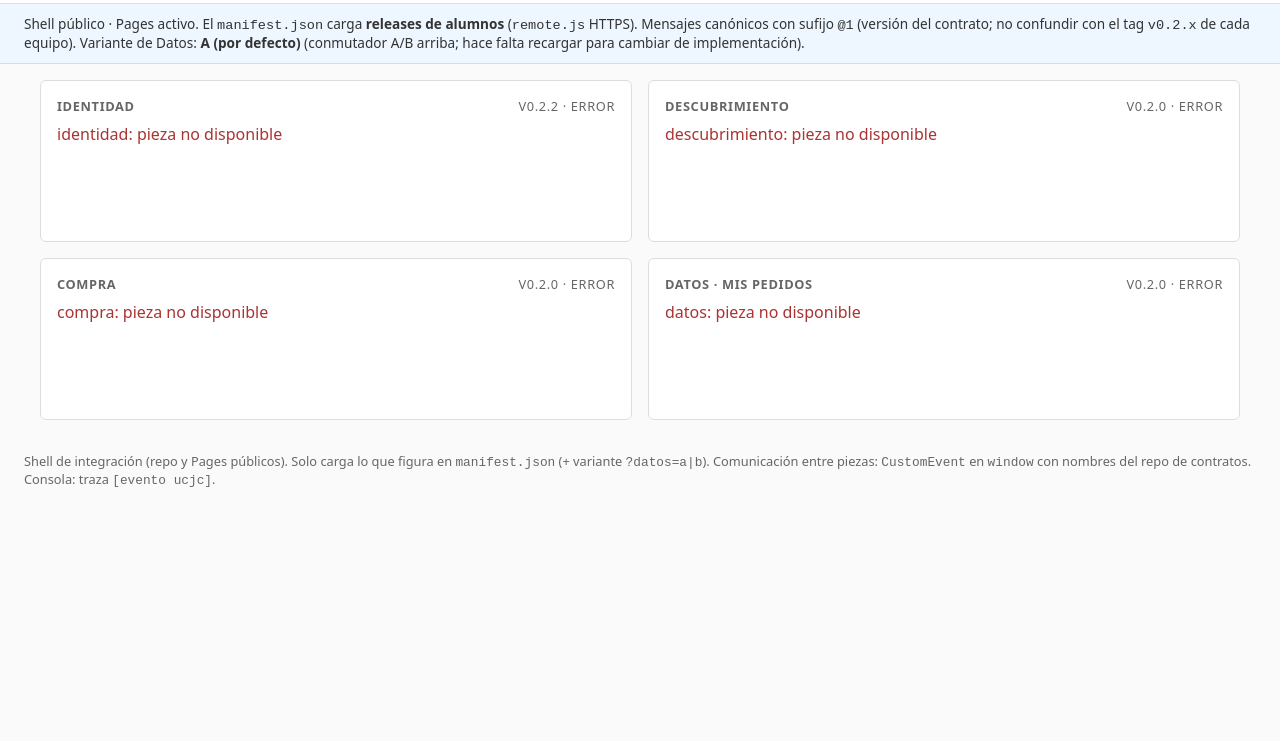
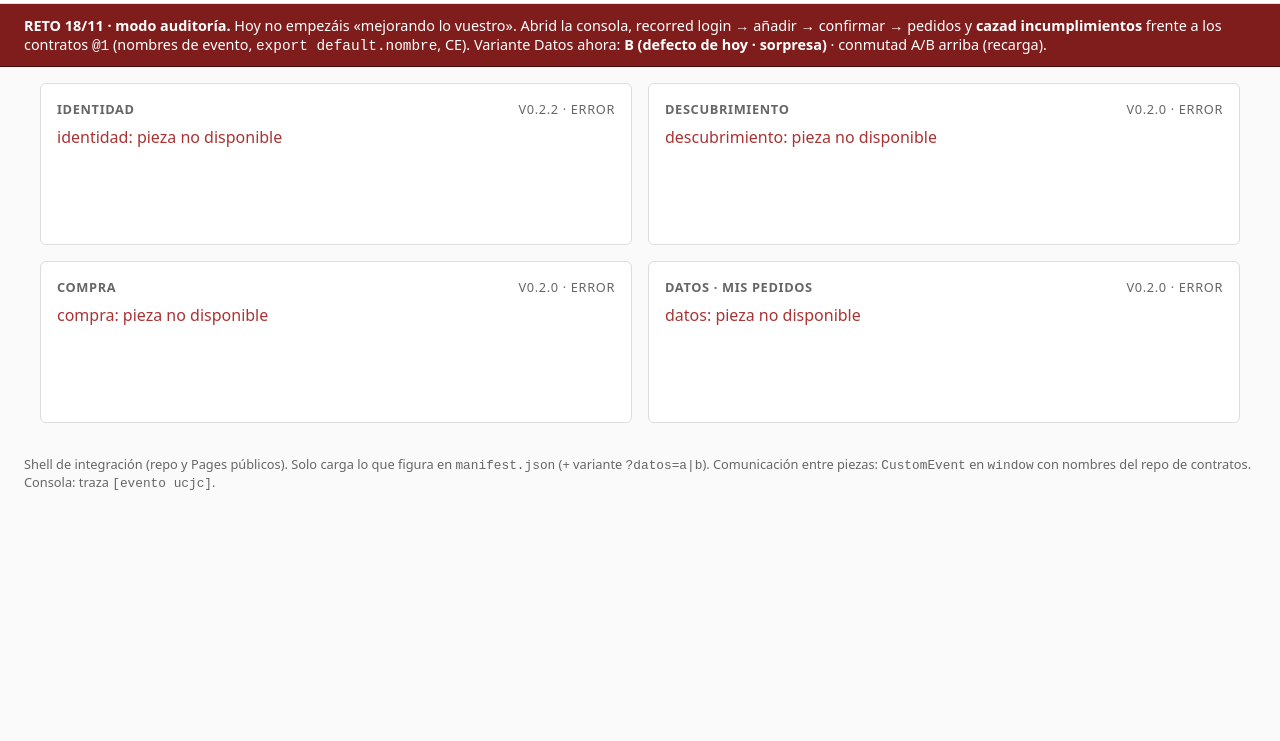
Before and after one commit to cesar-andress/tienda-ucjc-shell, a plain HTML site: page index.html in a window 1280 px wide. Shown: the part 59-800 px from the top of the page. Drawn offline with Linux system fonts and the light colour scheme.

Commit message:
feat: reto 18/11 — auditoría y Datos B por defecto
Banner de incidencia, consola de pista y defecto del hueco datos
en la variante B para la sorpresa de aula.

```diff
--- a/index.html
+++ b/index.html
@@ -53,13 +53,14 @@
     </nav>
     <small id="estado">cargando manifest…</small>
   </header>
-  <p id="aviso-relleno" style="margin:0;padding:.65rem 1.5rem;background:#eef6ff;border-bottom:1px solid #cde;font-size:.85rem;color:#333">
-    Shell público · Pages activo. El <code>manifest.json</code> carga
-    <strong>releases de alumnos</strong> (<code>remote.js</code> HTTPS).
-    Mensajes canónicos con sufijo <code>@1</code>
-    (versión del contrato; no confundir con el tag <code>v0.2.x</code> de cada equipo).
-    Variante de Datos: <strong id="etiqueta-datos">…</strong>
-    (conmutador A/B arriba; hace falta recargar para cambiar de implementación).
+  <p id="aviso-incidente" style="margin:0;padding:.75rem 1.5rem;background:#7f1d1d;border-bottom:1px solid #450a0a;font-size:.9rem;color:#fff">
+    <strong>RETO 18/11 · modo auditoría.</strong>
+    Hoy no empezáis «mejorando lo vuestro».
+    Abrid la consola, recorred login → añadir → confirmar → pedidos
+    y <strong>cazad incumplimientos</strong> frente a los contratos
+    <code>@1</code> (nombres de evento, <code>export default.nombre</code>, CE).
+    Variante Datos ahora: <strong id="etiqueta-datos">…</strong>
+    · conmutad A/B arriba (recarga).
   </p>
   <main>
     <section id="identidad">
@@ -111,10 +112,11 @@
     }
 
     function elegirVarianteDatos(manifest) {
+      // 18/11: sin ?datos= el defecto es B (sorpresa de aula).
       const params = new URLSearchParams(location.search);
-      const pedida = (params.get('datos') || 'a').toLowerCase();
+      const pedida = (params.get('datos') || 'b').toLowerCase();
       const variantes = manifest.datosVariantes || {};
-      const clave = variantes[pedida] ? pedida : 'a';
+      const clave = variantes[pedida] ? pedida : 'b';
       const elegida = variantes[clave] || manifest.datos;
       return { clave, elegida };
     }
@@ -140,11 +142,19 @@
     document.getElementById('btn-datos-b').setAttribute(
       'aria-current', datosClave === 'b' ? 'page' : 'false',
     );
-    const etiqueta = datosClave === 'b' ? 'B (reserva / alternativa)' : 'A (por defecto)';
+    const etiqueta = datosClave === 'b'
+      ? 'B (defecto de hoy · sorpresa)'
+      : 'A';
     document.getElementById('etiqueta-datos').textContent = etiqueta;
 
     document.getElementById('estado').textContent =
       `manifest: ${entradas.map(([p, { version }]) => `${p}@${version}`).join(' · ')} · datos=${datosClave}`;
+
+    console.info(
+      '[reto 18/11] Modo auditoría. Contrastad [evento ucjc] y export default con',
+      'https://github.com/cesar-andress/tienda-ucjc-contratos (tag v0.2.0).',
+      `Hueco datos = ${datosClave}. Conmutad ?datos=a|b`,
+    );
 
     for (const [pieza, { version, url }] of entradas) {
       const seccion = document.getElementById(pieza);
```
Also changed, not shown: manifest.json, 2 other files.
